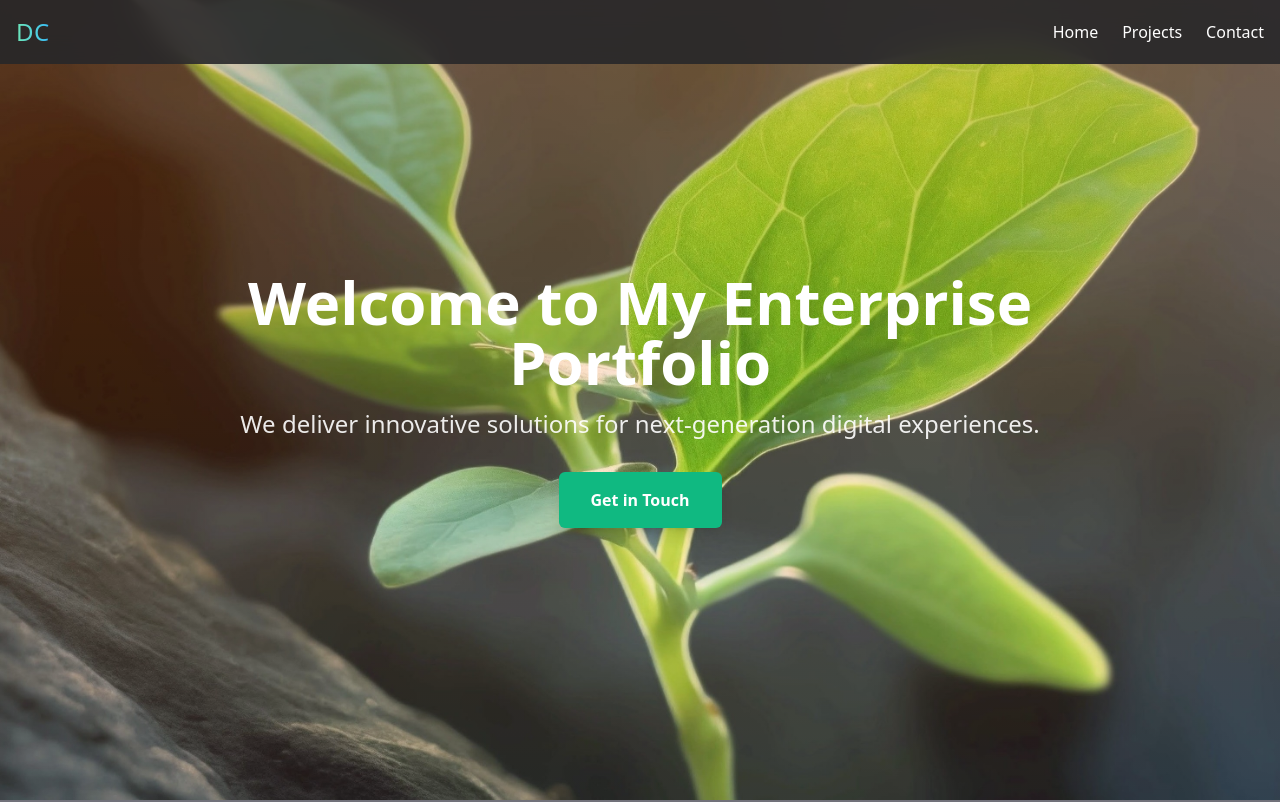
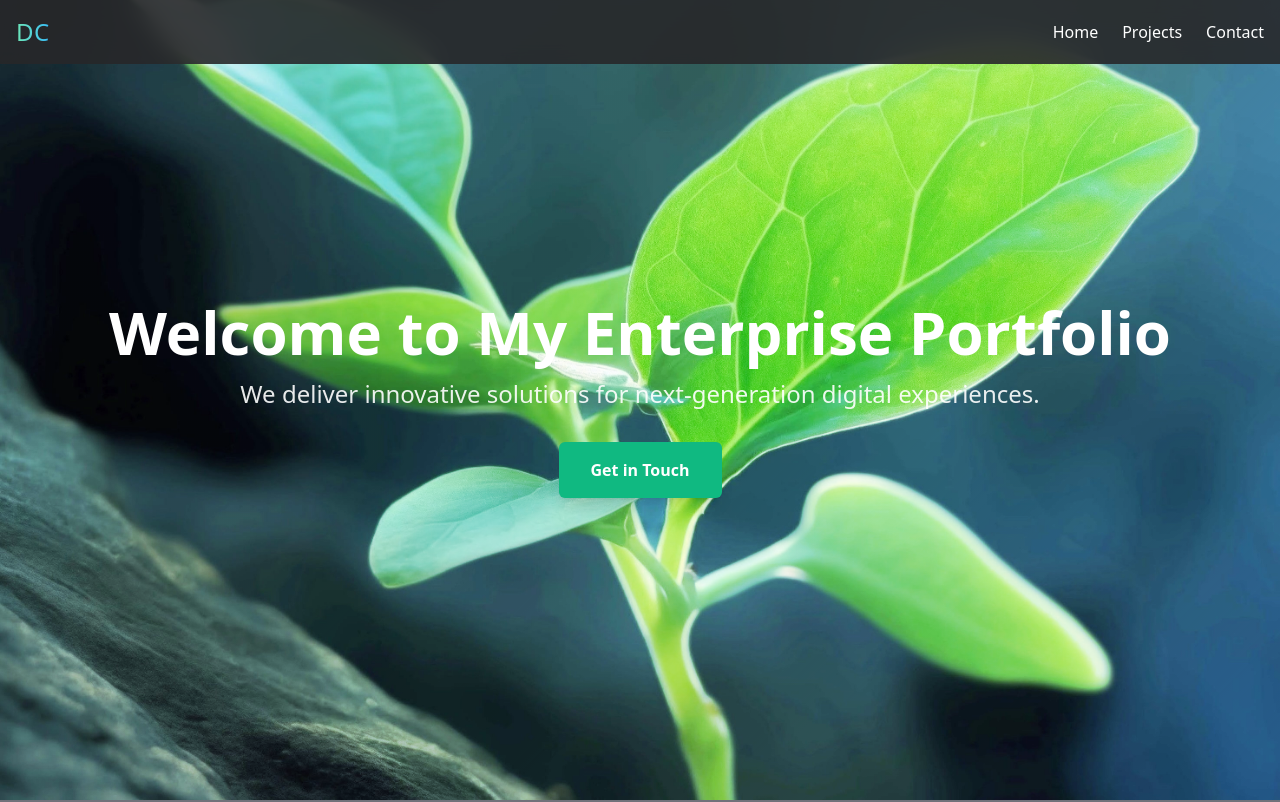
Before and after one commit to life423/drewclark.io-portfolio, a React (Vite) app in the folder app/: page / in a window 1280 px wide. Shown: the top 802 px of the page. Built offline with nearby package versions, Linux system fonts and the light colour scheme.

Commit message:
Refactored Hero component for cleaner code and better readability. Added a new Tailwind CSS plugin for gradient overlay, improving the visual aesthetics of the hero section.

```diff
--- a/app/src/components/hero/Hero.jsx
+++ b/app/src/components/hero/Hero.jsx
@@ -1,42 +1,37 @@
 // FILE: app/src/components/hero/Hero.jsx
+
 import React from 'react'
 import sprout from '../../assets/sprout-mobile.jpg'
 
 export default function Hero() {
     return (
-        <section
-            className='relative flex items-center justify-center h-screen bg-cover bg-center'
+        <section className='relative h-screen'>
+            <div
+                className='relative bg-center bg-cover bg-no-repeat h-full'
                 style={{ backgroundImage: `url(${sprout})` }}
             >
-            {/* Gradient overlay */}
-            <div className='absolute inset-0 bg-gradient-to-b from-neonOrange-500/30 to-neonOrange-200/10 z-0' />
+                {/* Gradient overlay via custom plugin utility */}
+                <div className='absolute inset-0 gradient-overlay' />
 
                 {/* Content container */}
-            <div className='relative z-10 max-w-4xl text-center px-4'>
+                <div className='relative z-10 flex flex-col items-center justify-center h-full px-4 text-center'>
                     <h1 className='text-4xl sm:text-5xl md:text-6xl font-bold text-white'>
                         Welcome to My Enterprise Portfolio
                     </h1>
                     <p className='mt-4 text-lg sm:text-xl md:text-2xl text-white opacity-90'>
-                    We deliver innovative solutions for next-generation digital
-                    experiences.
+                        We deliver innovative solutions for next-generation
+                        digital experiences.
                     </p>
                     <div className='mt-8'>
                         <a
                             href='#contact'
-                        className='inline-block px-8 py-4 bg-brandGreen-500 text-white font-semibold rounded-md shadow-lg
-                                   hover:bg-brandGreen-600 transition-colors duration-300'
+                            className='inline-block px-8 py-4 bg-brandGreen-500 text-white font-semibold rounded-md shadow-lg hover:bg-brandGreen-600 transition-colors duration-300'
                         >
                             Get in Touch
                         </a>
                     </div>
                 </div>
+            </div>
         </section>
     )
 }
-
-;<div
-    class='relative bg-center bg-cover bg-no-repeat'
-    style="background-image: url('/path/to/sprout.jpg')"
->
-    <div class='absolute inset-0 bg-[linear-gradient(135deg,_theme(colors.brandGreen.200)/40_0%,_theme(colors.brandBlue.200)/40_100%)]'></div>
-</div>
--- /dev/null
+++ b/app/src/styles/tailwind-plugins/gradientOverlay.js
@@ -0,0 +1,36 @@
+// FILE: app/src/styles/tailwind-plugins/gradientOverlay.js
+
+import plugin from 'tailwindcss/plugin'
+
+// Helper to convert a hex color to an "R, G, B" string
+function hexToRgb(hex) {
+    hex = hex.replace('#', '')
+    if (hex.length === 3) {
+        hex = hex
+            .split('')
+            .map(x => x + x)
+            .join('')
+    }
+    const bigint = parseInt(hex, 16)
+    const r = (bigint >> 16) & 255
+    const g = (bigint >> 8) & 255
+    const b = bigint & 255
+    return `${r}, ${g}, ${b}`
+}
+
+export default plugin(function ({ addUtilities, theme }) {
+    const green = theme('colors.brandGreen.200')
+    const blue = theme('colors.brandBlue.200')
+    const greenRgb = hexToRgb(green)
+    const blueRgb = hexToRgb(blue)
+
+    const gradientOverlay = {
+        '.gradient-overlay': {
+            // Create a linear gradient that goes from 40% opacity to full opacity
+            backgroundImage: `linear-gradient(135deg, rgba(${greenRgb}, 0.4) 40%, rgba(${blueRgb}, 1) 100%)`,
+            // Blend with the background image so the gradient acts as a filter
+            mixBlendMode: 'overlay',
+        },
+    }
+    addUtilities(gradientOverlay, ['responsive'])
+})
--- a/app/tailwind.config.js
+++ b/app/tailwind.config.js
@@ -7,7 +7,7 @@ import colorPulsePlugin from './src/styles/tailwind-plugins/colorPulsePlugin.js'
 import iconPulsePlugin from './src/styles/tailwind-plugins/iconPulsePlugin.js'
 import staggeredPulsePlugin from './src/styles/tailwind-plugins/staggeredPulsePlugin.js'
 import combinedPulsePlugin from './src/styles/tailwind-plugins/combinedPulsePlugin'
-
+import gradientOverlay from './src/styles/tailwind-plugins/gradientOverlay.js'
 export default {
     content: ['./src/index.html', './src/**/*.{js,jsx,ts,tsx}'],
     theme: {
@@ -76,5 +76,6 @@ export default {
         iconPulsePlugin,
         staggeredPulsePlugin,
         combinedPulsePlugin,
+        gradientOverlay,
     ],
 }
```
Lines whose indentation alone changed are shown as unchanged.
